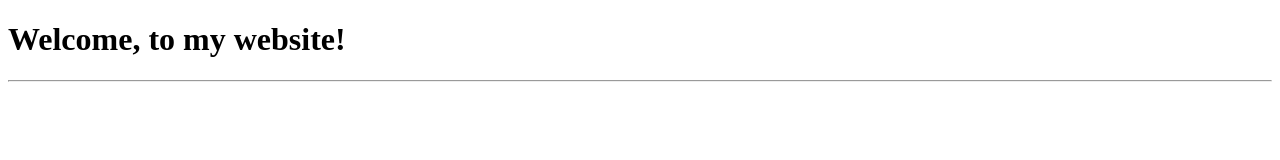
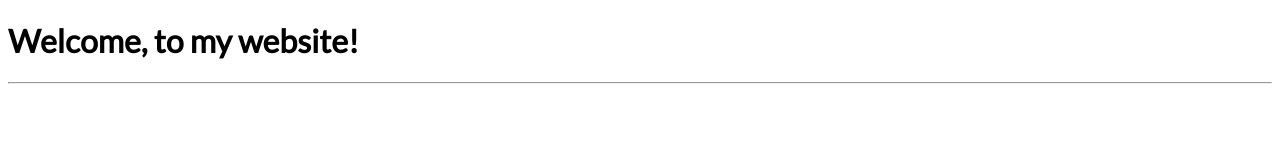
Before and after one commit to coding98html/coding98html, a plain HTML site: page index.html in a window 1280 px wide. Drawn offline with Linux system fonts and the light colour scheme.

Commit message:
Add  fonts

```diff
--- a/index.html
+++ b/index.html
@@ -3,6 +3,14 @@
   <head>
     <title>coding98html</title>
      <link rel="shortcut icon" type="image/x-icon" href="Black-Github-Logo-PNG-Image.png">
+     <link rel="preconnect" href="https://fonts.googleapis.com">
+     <link rel="preconnect" href="https://fonts.gstatic.com" crossorigin>
+     <link href="https://fonts.googleapis.com/css2?family=Lato:wght@300;400&display=swap" rel="stylesheet">
+     <style>
+      h1 {
+        font-family: Lato, serif;
+      }
+     </style>
   </head>
   <body>
     <h1>Welcome, to my website!</h1>
```
